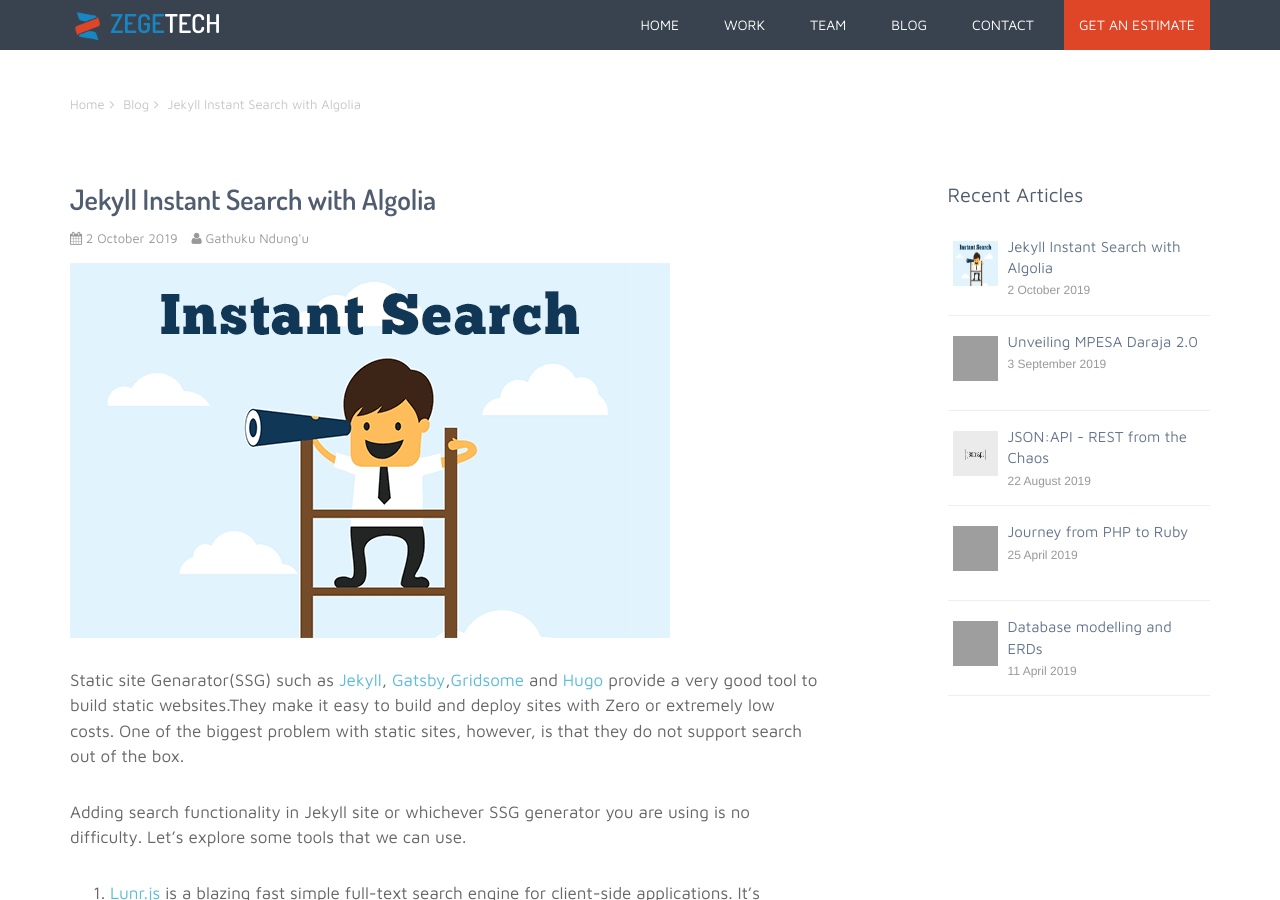
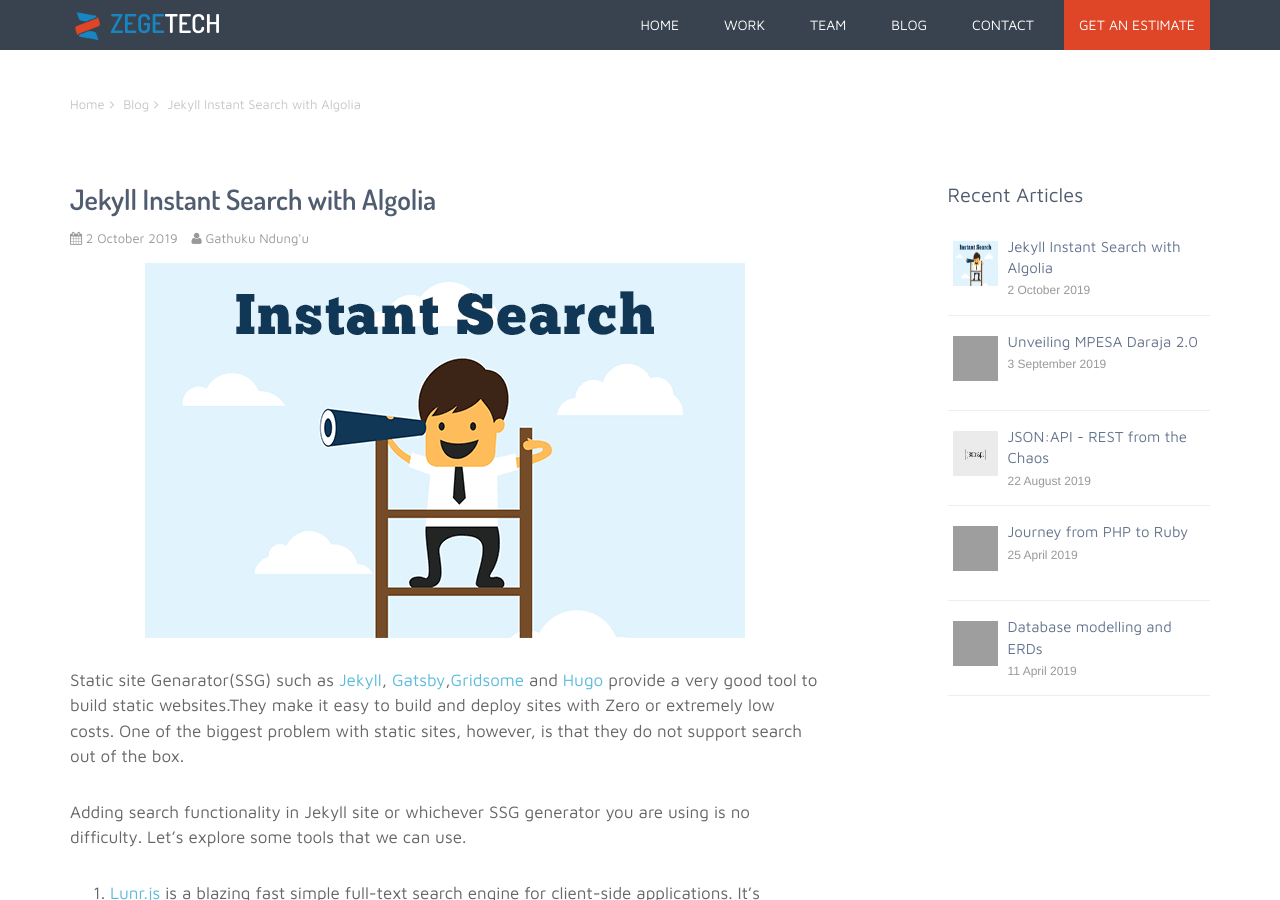
Before and after one commit to zegetech/zegetech.github.io, a Jekyll site: the page built from _posts/2019-10-04-jekyll-instant-search-with-algolia.md, in a window 1280 px wide and 900 px high. Built offline with Jekyll 4.4.1, drawn with Linux system fonts in a browser that asks for light colours; comment, search, counter and statistics services are not loaded; grey boxes are pictures that could not be loaded.

Commit message:
add image responsive

```diff
--- a/_posts/2019-10-04-jekyll-instant-search-with-algolia.md
+++ b/_posts/2019-10-04-jekyll-instant-search-with-algolia.md
@@ -9,7 +9,7 @@
 intro: Static site Genarator(SSG) such as [Jekyll](https://jekyllrb.com/), [Gatsby](https://www.gatsbyjs.org/),[Gridsome](https://gridsome.org/) and [Hugo](https://gohugo.io/) provide a very good tool to build static websites.They make it easy to build and deploy sites with Zero or extremely low costs. One of the biggest problem with static sites, however, is that they do not support search out of the box.
 ---
 
-![jekyll_instant_image](/assets/images/blog/algolia-search/algolia.png)
+![jekyll_instant_image](/assets/images/blog/algolia-search/algolia.png){:.img-responsive .center}
 
 {{page.intro}}
 
```
